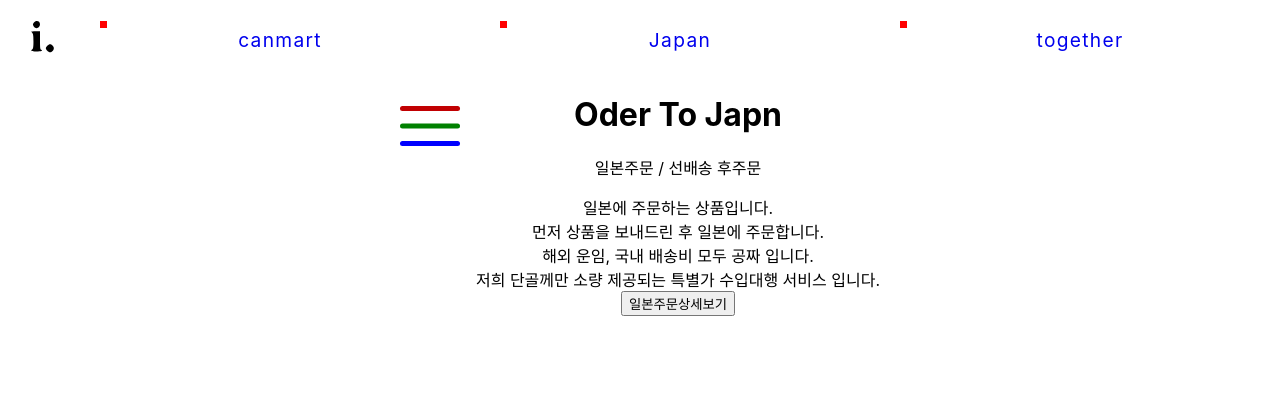
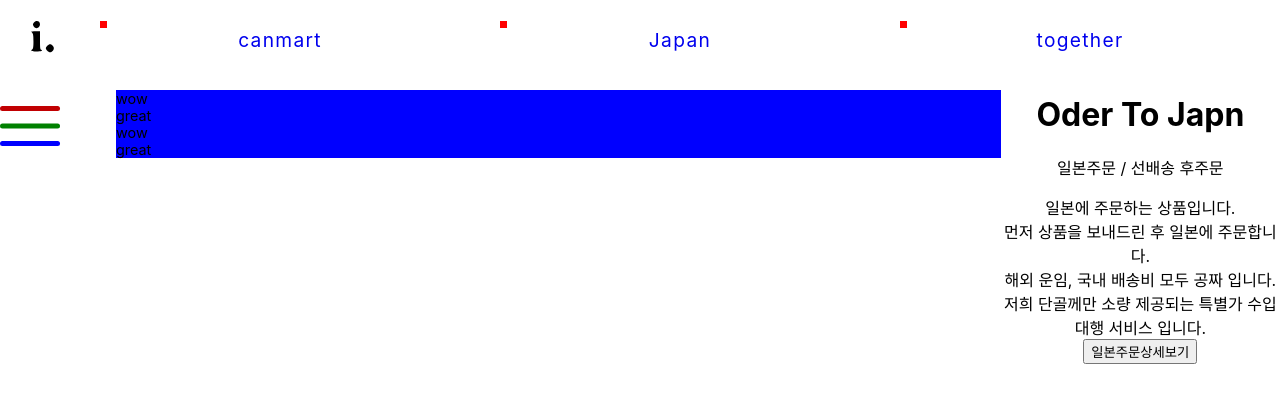
Before and after one commit to letz0703/pedro, a React (Create React App) app: page / in a window 1280 px wide. Shown: the top 402 px of the page. Built offline with nearby package versions, Linux system fonts and the light colour scheme; the HTML template or start-up script is replaced by a standard one.

Commit message:
2022-08-09

```diff
--- a/src/components/home/home.jsx
+++ b/src/components/home/home.jsx
@@ -20,6 +20,12 @@ const Home = () => {
           <span className={styles.item}></span>
         </label>
       </div>
+      <ul className={styles.ul}>
+        <li>wow</li>
+        <li>great</li>
+        <li>wow</li>
+        <li>great</li>
+      </ul>
       {showmenu && (
         <div className={styles.intro}>
           <ul>
--- a/src/components/home/home.module.css
+++ b/src/components/home/home.module.css
@@ -1 +1 @@
-.container{display:flex;flex-flow:row nowrap;justify-content:center}.container input[id=menuicon]{display:none}.container input[id=menuicon]+label{display:block;width:60px;height:40px;position:relative;cursor:pointer;transform:translateY(80%);margin-right:1em}.container input[id=menuicon]+label span{display:block;position:absolute;width:100%;height:5px;border-radius:30px;background:#c10002;transition:all .35s}.container input[id=menuicon]+label span:nth-child(1){top:0}.container input[id=menuicon]:checked+label span:nth-child(1){top:50%;transform:translateY(50%) rotate(45deg)}.container input[id=menuicon]+label span:nth-child(2){top:50%;background:green;transform:translateY(-50%)}.container input[id=menuicon]:checked+label span:nth-child(2){opacity:0}.container input[id=menuicon]+label span:nth-child(3){bottom:0;background:blue}.container input[id=menuicon]:checked+label span:nth-child(3){bottom:50%;transform:translateY(50%) rotate(-45deg)}.container .threeline{display:block}.container .intro{display:block;justify-content:start}.container .intro ul li{text-align:center;margin:1em}
+.container{display:flex;flex-flow:row nowrap;justify-content:center}.container .ul{width:100vw;white-space:nowrap;overflow:hidden}.container .ul li{width:100%;background-color:blue}.container input[id=menuicon]{display:none}.container input[id=menuicon]+label{display:block;width:60px;height:40px;position:relative;cursor:pointer;transform:translateY(80%);margin-right:1em}.container input[id=menuicon]+label span{display:block;position:absolute;width:100%;height:5px;border-radius:30px;background:#c10002;transition:all .35s}.container input[id=menuicon]+label span:nth-child(1){top:0}.container input[id=menuicon]:checked+label span:nth-child(1){top:50%;transform:translateY(50%) rotate(45deg)}.container input[id=menuicon]+label span:nth-child(2){top:50%;background:green;transform:translateY(-50%)}.container input[id=menuicon]:checked+label span:nth-child(2){opacity:0}.container input[id=menuicon]+label span:nth-child(3){bottom:0;background:blue}.container input[id=menuicon]:checked+label span:nth-child(3){bottom:50%;transform:translateY(50%) rotate(-45deg)}.container .threeline{display:block}.container .intro{display:block;justify-content:start}.container .intro ul li{text-align:center;margin:1em}
--- a/src/components/home/home.module.scss
+++ b/src/components/home/home.module.scss
@@ -2,6 +2,16 @@
   display: flex;
   flex-flow: row nowrap;
   justify-content: center;
+
+  .ul {
+    width: 100vw;
+    white-space: nowrap;
+    overflow: hidden;
+    li {
+      width: 100%;
+      background-color: blue;
+    }
+  }
 
   // .item {
   //   flex: 1;
```
